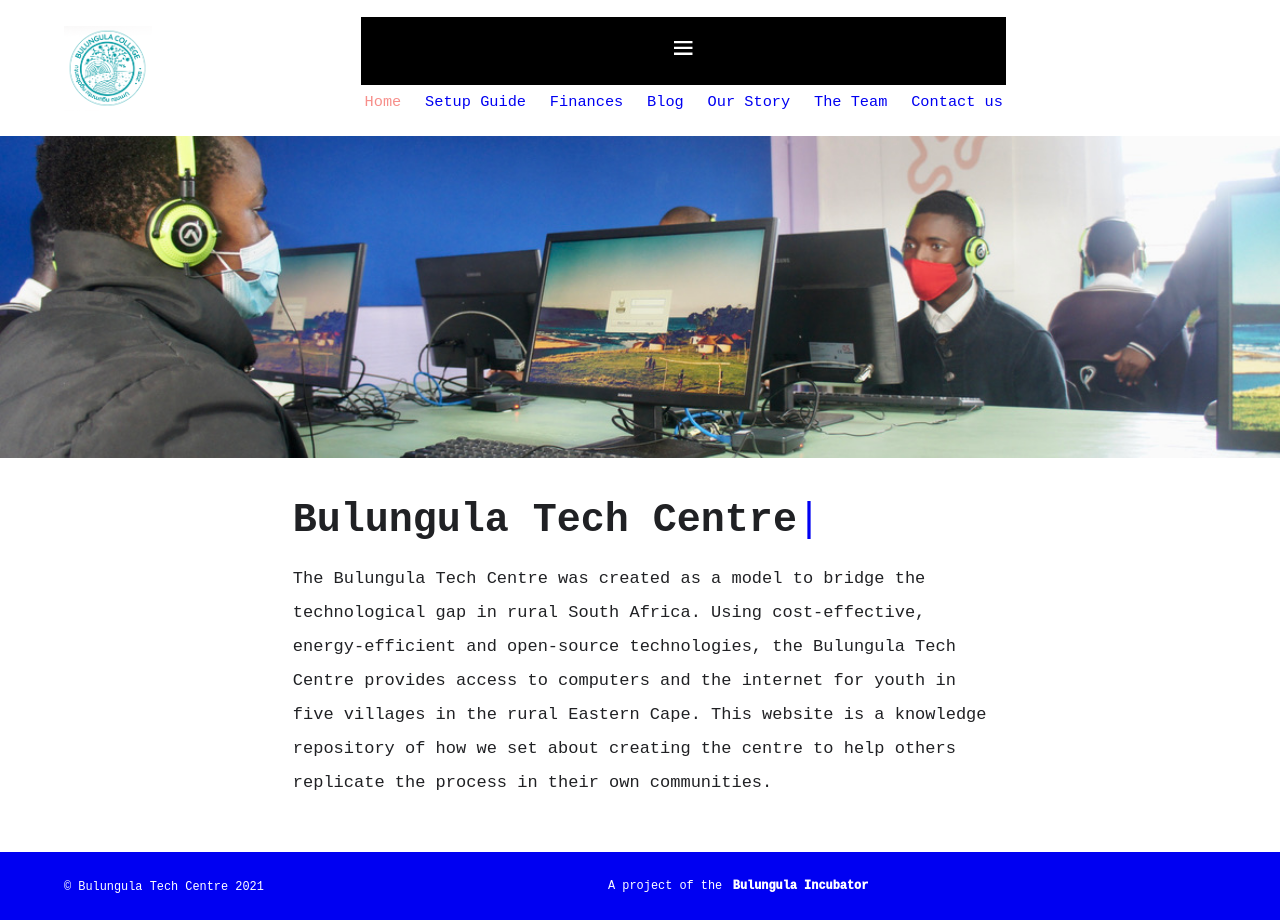
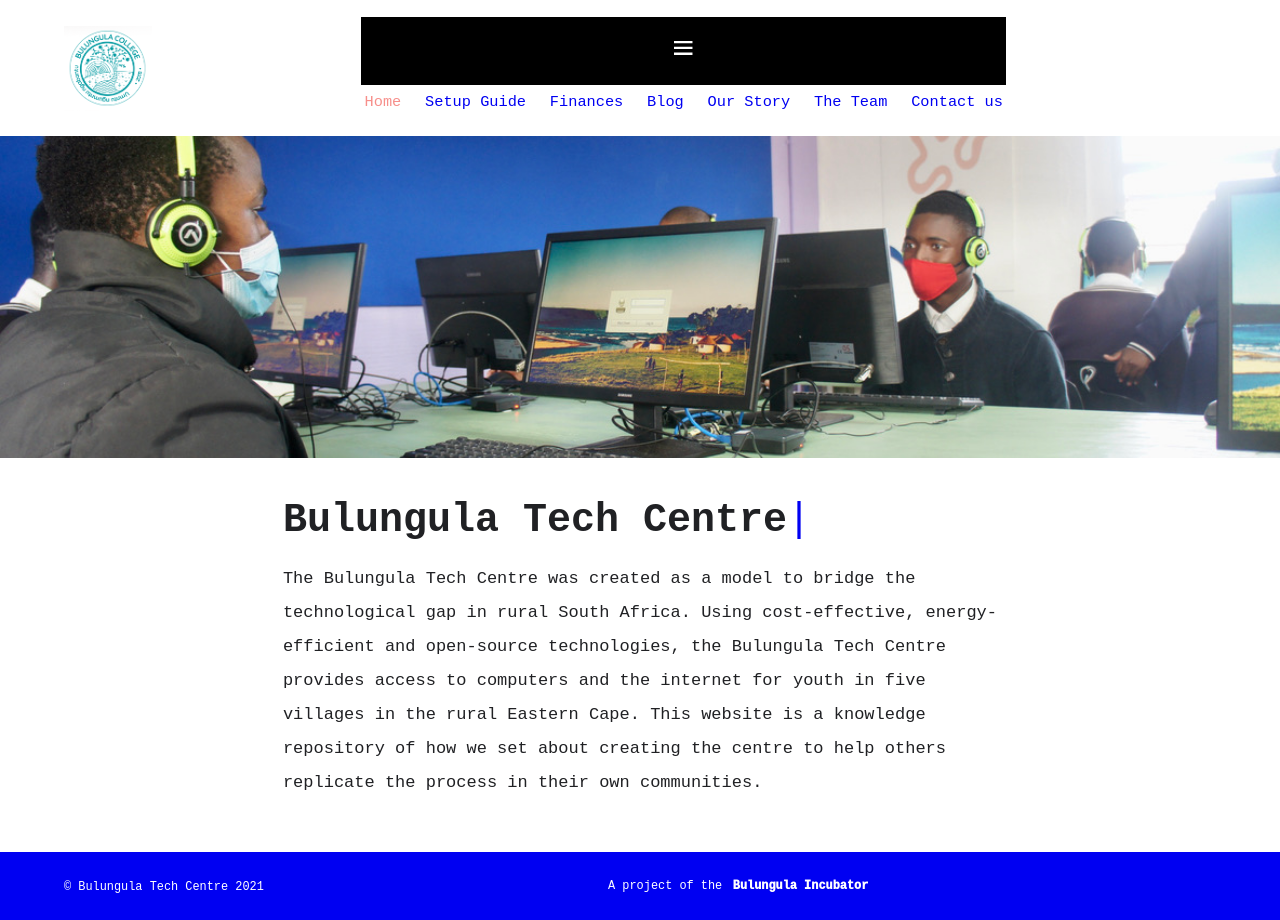
Before and after one commit to bulungula-tech-centre/bulungula-tech-centre, a Jekyll site: the page built from index.md, in a window 1280 px wide. Built offline with Jekyll 4.4.1, drawn with Linux system fonts in a browser that asks for light colours.

Commit message:
fix layout

```diff
--- a/_sass/_theme.scss
+++ b/_sass/_theme.scss
@@ -549,29 +549,24 @@ pre code {
 }
 
 /* Three columns side by side */
-// .column {
-//   float: left;
-//   width: 33.3%;
-//   margin-bottom: 16px;
-//   padding: 0 8px;
-// }
+.column {
+  float: left;
+  width: 33.3%;
+  margin-bottom: 16px;
+  padding: 0 8px;
+}
 
 // /* Display the columns below each other instead of side by side on small screens */
-// @media screen and (max-width: 650px) {
-//   .column {
-//     width: 100%;
-//     display: block;
-//   }
-// }
+@media screen and (max-width: 650px) {
+  .column {
+    width: 100%;
+    display: block;
+  }
+}
 
 /* Add some shadows to create a card effect */
 .card {
   box-shadow: 0 4px 8px 0 rgba(0, 0, 0, 0.2);
-}
-
-/* Some left and right padding inside the container */
-.container {
-  padding: 0 16px;
 }
 
 /* Clear floats */
```
